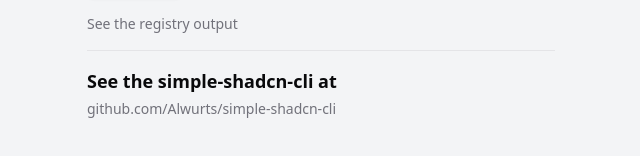
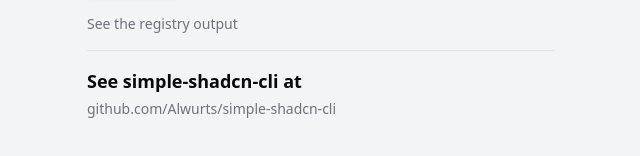
Before and after one commit to Alwurts/simple-shadcn-cli-demo, a React (Vite) app: page / in a window 1280 px wide. Shown: the part 400-556 px from the top of the page, without its empty margins (319-959 px from the left). Built offline with nearby package versions, Linux system fonts and the light colour scheme.

Commit message:
Update naming

```diff
--- a/src/App.tsx
+++ b/src/App.tsx
@@ -23,7 +23,7 @@
 				</a>
 				<Separator />
 				<div className="flex flex-col gap-1">
-					<h2 className="text-lg font-bold">See the simple-shadcn-cli at </h2>
+					<h2 className="text-lg font-bold">See simple-shadcn-cli at </h2>
 					<a
 						href="https://github.com/Alwurts/simple-shadcn-cli"
 						rel="noreferrer"
```
